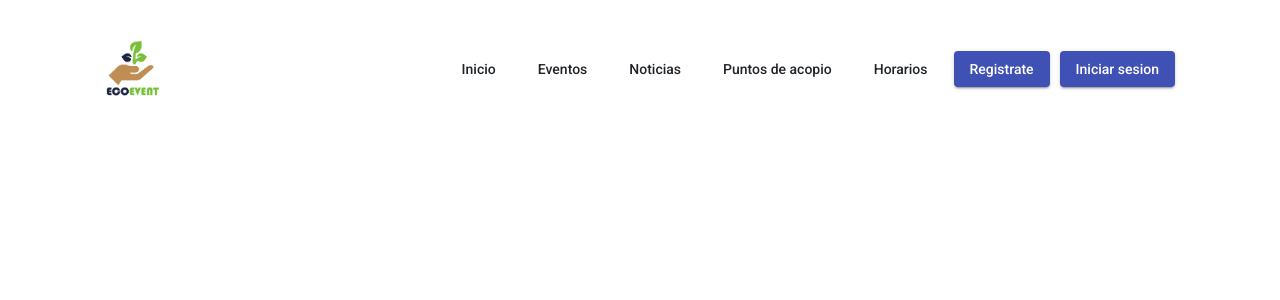
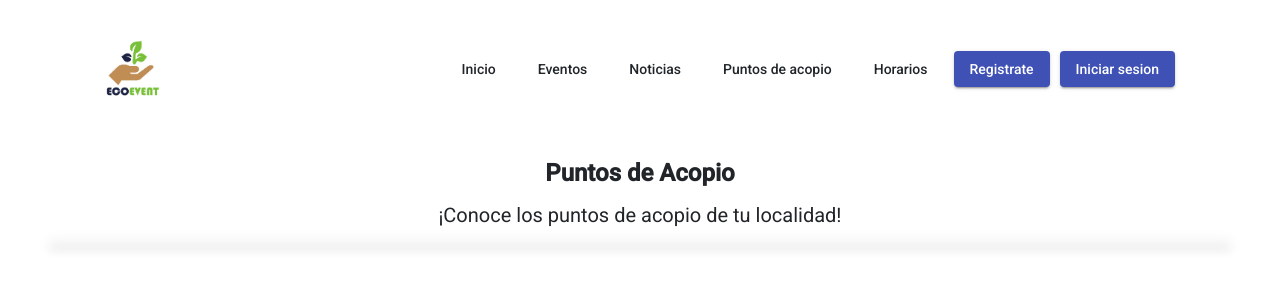
Before and after one commit to aaron-0406/ecoevent, an Angular app in the folder frontend_ecoevent/: page /ListPuntosAcopioUser in a window 1280 px wide. Before the commit this address led to /. Shown: the top 300 px of the page. Built offline with nearby package versions, Linux system fonts and the light colour scheme.

Commit message:
chore: list puntos acopio (view User)

```diff
--- a/frontend_ecoevent/src/app/Usuario/PuntoAcopio-User/lista-punto-acopio/lista-punto-acopio.component.css
+++ b/frontend_ecoevent/src/app/Usuario/PuntoAcopio-User/lista-punto-acopio/lista-punto-acopio.component.css
@@ -0,0 +1,9 @@
+.container-table{
+    margin-top: 20px;
+    margin-right: 50px;
+    margin-left: 50px;
+  }
+
+  table {
+    width: 100%;
+  }
--- a/frontend_ecoevent/src/app/Usuario/PuntoAcopio-User/lista-punto-acopio/lista-punto-acopio.component.html
+++ b/frontend_ecoevent/src/app/Usuario/PuntoAcopio-User/lista-punto-acopio/lista-punto-acopio.component.html
@@ -1 +1,27 @@
-<p>lista-punto-acopio works!</p>
+<div class="container-table">
+    <figure class="text-center">
+        <blockquote class="blockquote">
+            <h1><strong>Puntos de Acopio</strong></h1>
+            <p>¡Conoce los puntos de acopio de tu localidad!</p>
+            <p></p>
+        </blockquote>
+    </figure>
+
+    <table mat-table [dataSource]="dataSource" class="mat-elevation-z8">
+        <ng-container matColumnDef="Direccion">
+          <th mat-header-cell *matHeaderCellDef>Direccion</th>
+          <td mat-cell *matCellDef="let element" [(ngModel)]="direccion">{{direccion}}</td>
+        </ng-container>
+
+        <ng-container matColumnDef="Horario">
+          <th mat-header-cell *matHeaderCellDef>Horario</th>
+          <td mat-cell *matCellDef="let element"></td>
+        </ng-container>
+
+        <ng-container matColumnDef="Distrito">
+          <th mat-header-cell *matHeaderCellDef>Distrito</th>
+          <td mat-cell *matCellDef="let element"></td>
+        </ng-container>
+
+      </table>
+</div>
--- a/frontend_ecoevent/src/app/Usuario/PuntoAcopio-User/lista-punto-acopio/lista-punto-acopio.component.ts
+++ b/frontend_ecoevent/src/app/Usuario/PuntoAcopio-User/lista-punto-acopio/lista-punto-acopio.component.ts
@@ -1,5 +1,7 @@
 import { Component, OnInit } from '@angular/core';
-
+import { MatTableDataSource } from '@angular/material/table';
+import { PuntoAcopio } from 'src/app/Components/PuntoAcopio/Prototype/PuntoAcopio';
+import { PuntoService } from 'src/app/services/punto.service';
 @Component({
   selector: 'app-lista-punto-acopio',
   templateUrl: './lista-punto-acopio.component.html',
@@ -7,9 +9,27 @@ import { Component, OnInit } from '@angular/core';
 })
 export class ListaPuntoAcopioComponent implements OnInit {
 
-  constructor() { }
+  dataSource!: MatTableDataSource<any>;
+
+  constructor(private _puntoService: PuntoService) { }
+
+
+  direccion:String = '';
+  horario:String = '';
+  distrito:String = '';
+
+  puntosList:PuntoAcopio = {
+    direccion:'',
+    horario:'',
+    distrito:'',
+  };
 
   ngOnInit(): void {
   }
 
+  cargarPuntos() {
+    this._puntoService.getPuntos().subscribe((data) =>
+    this.puntosList.direccion = data[1].direccion);
+  }
+
 }
--- a/frontend_ecoevent/src/app/app.module.ts
+++ b/frontend_ecoevent/src/app/app.module.ts
@@ -77,7 +77,7 @@ const routes: Routes = [
   {path: "ListNewsUser", component:ListaNewsComponent},
   {path: "ListHorarioUser", component:ListaHorarioComponent},
   {path: "ListEventoUser", component:ListaEventoComponent},
-  {path: "ListPundosAcopioUser", component:ListaPuntoAcopioComponent},
+  {path: "ListPuntosAcopioUser", component:ListaPuntoAcopioComponent},
 ];
 
 @NgModule({
--- a/frontend_ecoevent/src/styles.css
+++ b/frontend_ecoevent/src/styles.css
@@ -20,3 +20,6 @@ body { margin: 0; font-family: Roboto, "Helvetica Neue", sans-serif; }
 
 html, body { height: 100%; }
 body { margin: 0; font-family: Roboto, "Helvetica Neue", sans-serif; }
+
+html, body { height: 100%; }
+body { margin: 0; font-family: Roboto, "Helvetica Neue", sans-serif; }
```
Also changed, not shown: frontend_ecoevent/package.json (+7 -7 lines), 1 other file (tests, documents, lock files or other folders).
